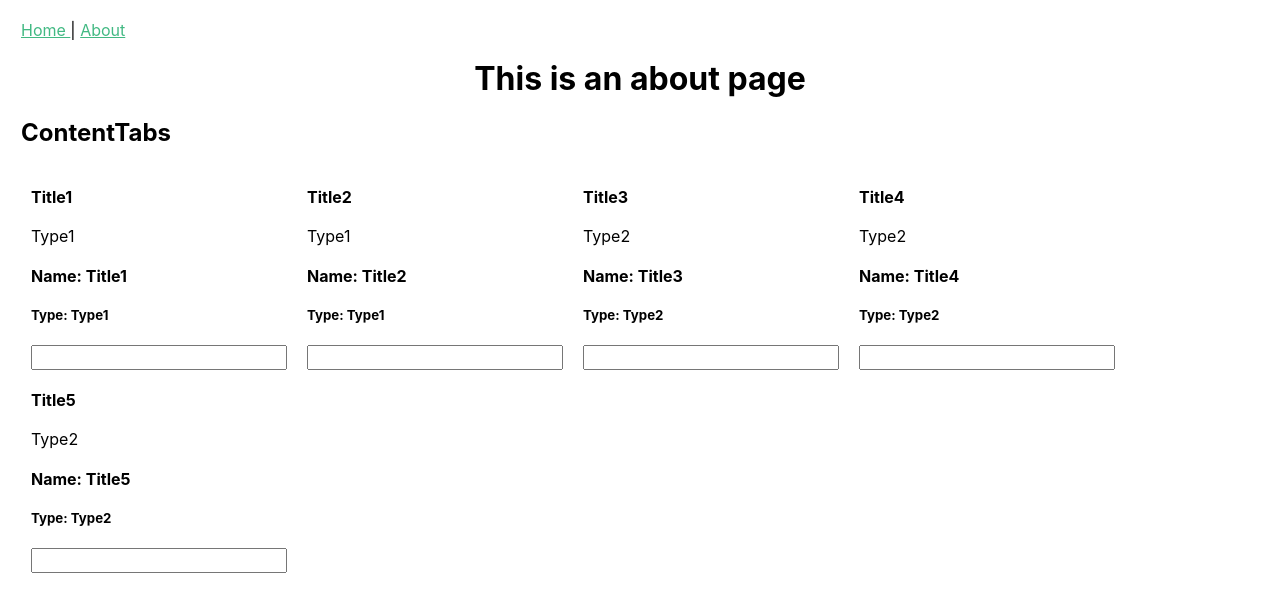
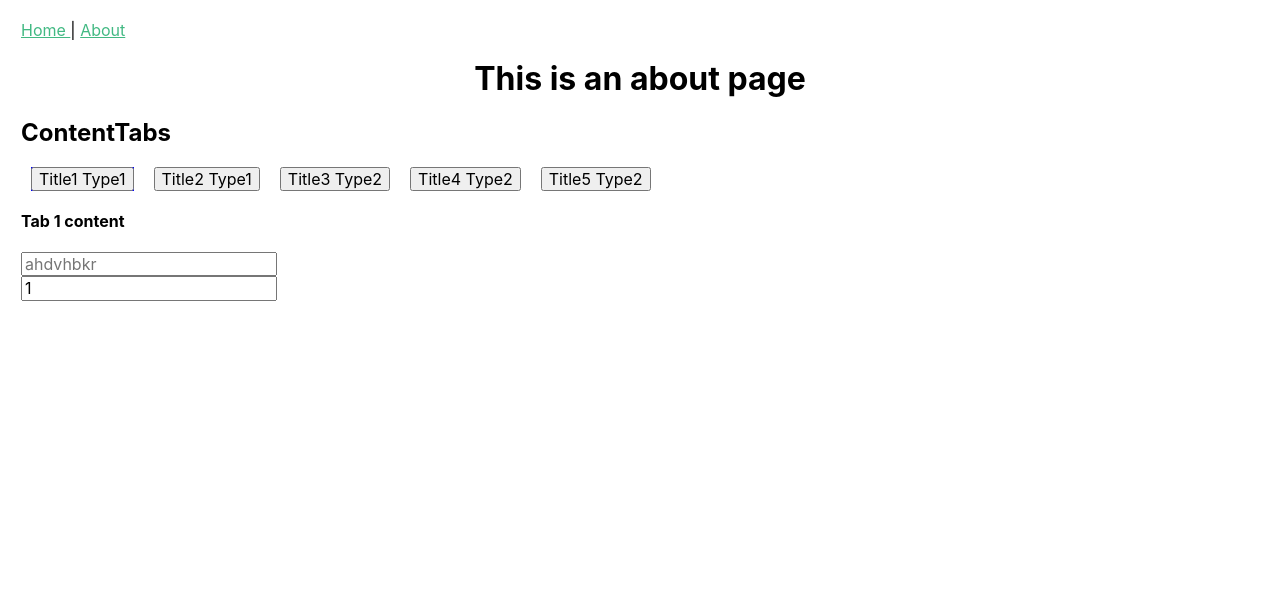
Before and after one commit to zheltkevich/boilerplate, a Vue app: page /about in a window 1280 px wide. Shown: the top 612 px of the page. Built offline with nearby package versions, Linux system fonts and the light colour scheme; a web font is replaced by a local one.

Commit message:
Update tabs

```diff
--- a/src/vue/components/ContentTabs.vue
+++ b/src/vue/components/ContentTabs.vue
@@ -6,20 +6,55 @@
                 :key="i"
                 class="content-tabs__item"
                 v-bind="getTabsData(tab)"
-                @click="tabClickHandler(i)">
-                <template #type1Content>
-                    <h4>Name: {{ tab.name }}</h4>
-                    <h5>Type: {{ tab.type }}</h5>
-                    <input type="number">
-                </template>
-
-                <template #type2Content>
-                    <h4>Name: {{ tab.name }}</h4>
-                    <h5>Type: {{ tab.type }}</h5>
-                    <input type="text">
-                </template>
-            </ContentTabsItem>
+                @tab:click="tabClickHandler" />
         </ul>
+        <div class="content-tabs__content">
+            <div v-show="activeTabName === 'Title1'">
+                <h4>Tab 1 content</h4>
+                <input
+                    type="text"
+                    :placeholder="tabs[0].text">
+                <input
+                    type="number"
+                    value="1">
+            </div>
+            <div v-show="activeTabName === 'Title2'">
+                <h4>Tab 2 content</h4>
+                <input
+                    type="text"
+                    :placeholder="tabs[1].text">
+                <input
+                    type="number"
+                    value="2">
+            </div>
+            <div v-show="activeTabName === 'Title3'">
+                <h4>Tab 3 content</h4>
+                <input
+                    type="text"
+                    :placeholder="tabs[2].text">
+                <input
+                    type="number"
+                    value="3">
+            </div>
+            <div v-show="activeTabName === 'Title4'">
+                <h4>Tab 4 content</h4>
+                <input
+                    type="text"
+                    :placeholder="tabs[3].text">
+                <input
+                    type="number"
+                    value="4">
+            </div>
+            <div v-show="activeTabName === 'Title5'">
+                <h4>Tab 5 content</h4>
+                <input
+                    type="text"
+                    :placeholder="tabs[4].text">
+                <input
+                    type="number"
+                    value="5">
+            </div>
+        </div>
     </section>
 </template>
 
@@ -28,28 +63,33 @@ import ContentTabsItem from '@/vue/components/ContentTabsItem.vue';
 const TABS_DATA = [
     {
         name: 'Title1',
+        id: 'sjgyeol',
         type: 'Type1',
         text: 'ahdvhbkr',
     },
     {
         name: 'Title2',
+        id: 'kditqrr',
         type: 'Type1',
         text: 'jhbsghdc',
     },
     {
         name: 'Title3',
+        id: 'sigyvbb',
         type: 'Type2',
         text: 'bgkscjbv',
     },
     {
         name: 'Title4',
+        id: 'ldifuee',
         type: 'Type2',
-        text: 'bgkscjbv',
+        text: 'adsdgbb',
     },
     {
         name: 'Title5',
+        id: 'ovnsspl',
         type: 'Type2',
-        text: 'bgkscjbv',
+        text: 'wrwqerp',
     },
 ];
 export default {
@@ -60,18 +100,41 @@ export default {
     data() {
         return {
             tabs: TABS_DATA,
+            activeTabId: TABS_DATA[0].id,
+            activeTabName: TABS_DATA[0].name,
         };
     },
     computed: {
-
+        isTabActive() {
+            return this.activeTabId === this.tabs.id;
+        },
     },
     methods: {
-        getTabsData(item) {
+        tabClickHandler(id) {
+            this.getActiveTabName(id);
+            this.activeTabId = id;
+        },
+        getActiveTabName(id) {
+            const activeItem = (this.tabs.find(tab => tab.id === id));
+            this.activeTabName = activeItem.name;
+        },
+        getTabsData(tab) {
             return {
-                tabName: item.name,
-                tabType: item.type,
+                tabName: tab.name,
+                tabType: tab.type,
+                tabId: tab.id,
+                activeTabId: this.activeTabId,
+                class: {
+                    active: this.isTabActive,
+                },
             };
         },
     },
 };
 </script>
+
+<style lang="scss">
+input {
+    display: block;
+}
+</style>
--- a/src/vue/components/ContentTabsItem.vue
+++ b/src/vue/components/ContentTabsItem.vue
@@ -1,27 +1,14 @@
 <template>
-    <li class="content-tabs__item">
-        <h4>{{ tabName }}</h4>
-        <p>{{ tabType }}</p>
-
-        <div
-            v-if="tabType === 'Type1'"
-            class="content-tabs__item-content">
-            <slot
-
-                name="type1Content">
-                <input type="text">
+    <li
+        class="content-tabs-item"
+        v-bind="tabItemData">
+        <button
+            class="content-tabs-item__head"
+            @click="buttonClickHandler">
+            <slot name="tabHead">
+                <span>{{ tabName }} {{ tabType }}</span><br>
             </slot>
-        </div>
-
-        <div
-            v-else-if="tabType === 'Type2'"
-            class="content-tabs__item-content">
-            <slot
-
-                name="type2Content">
-                <input type="text">
-            </slot>
-        </div>
+        </button>
     </li>
 </template>
 
@@ -37,6 +24,40 @@ export default {
             type: String,
             default: '',
         },
+        tabId: {
+            type: String,
+            default: '',
+        },
+        activeTabId: {
+            type: String,
+            default: '',
+        },
+    },
+    emits: ['tab:click'],
+    computed: {
+        isTabActive() {
+            return this.tabId === this.activeTabId;
+        },
+        tabItemData() {
+            return {
+                class: {
+                    active: this.isTabActive,
+                },
+            };
+        },
+    },
+    methods: {
+        buttonClickHandler() {
+            this.$emit('tab:click', this.tabId);
+        },
     },
 };
 </script>
+
+<style lang="scss">
+.content-tabs-item {
+    &.active {
+        background-color: #0000ff;
+    }
+}
+</style>
```
